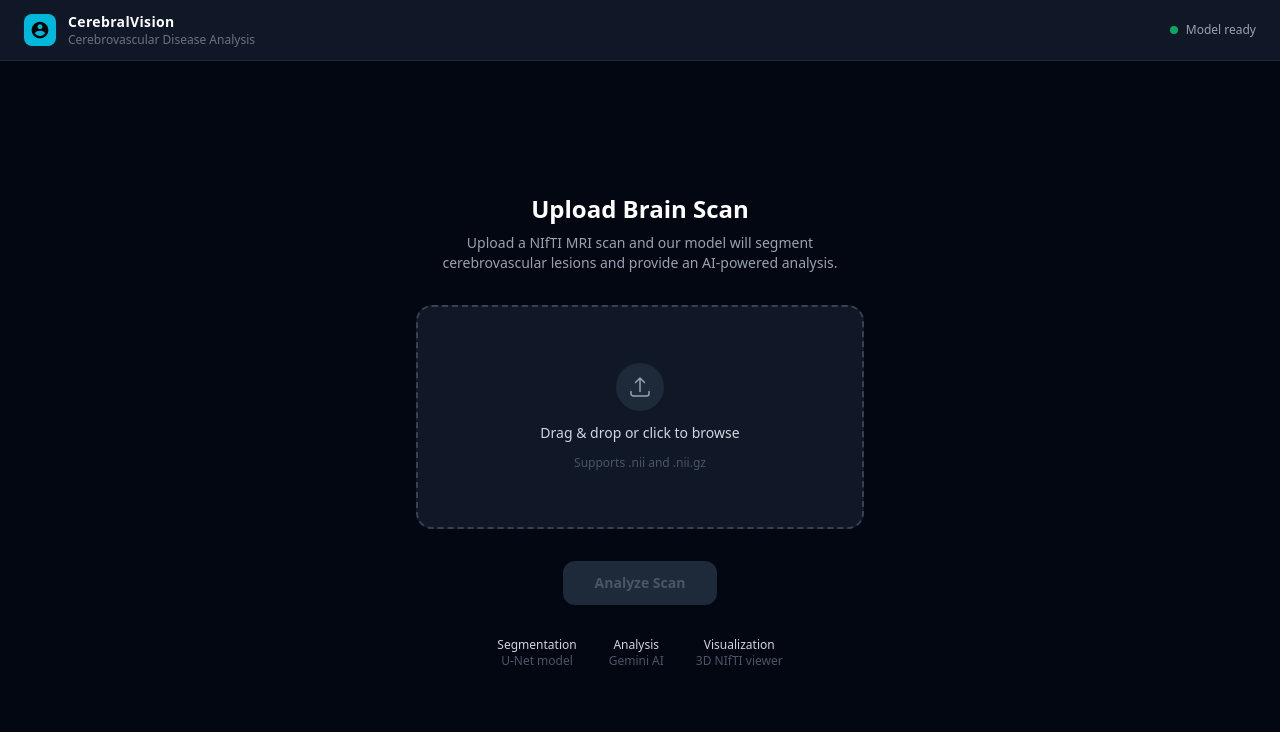
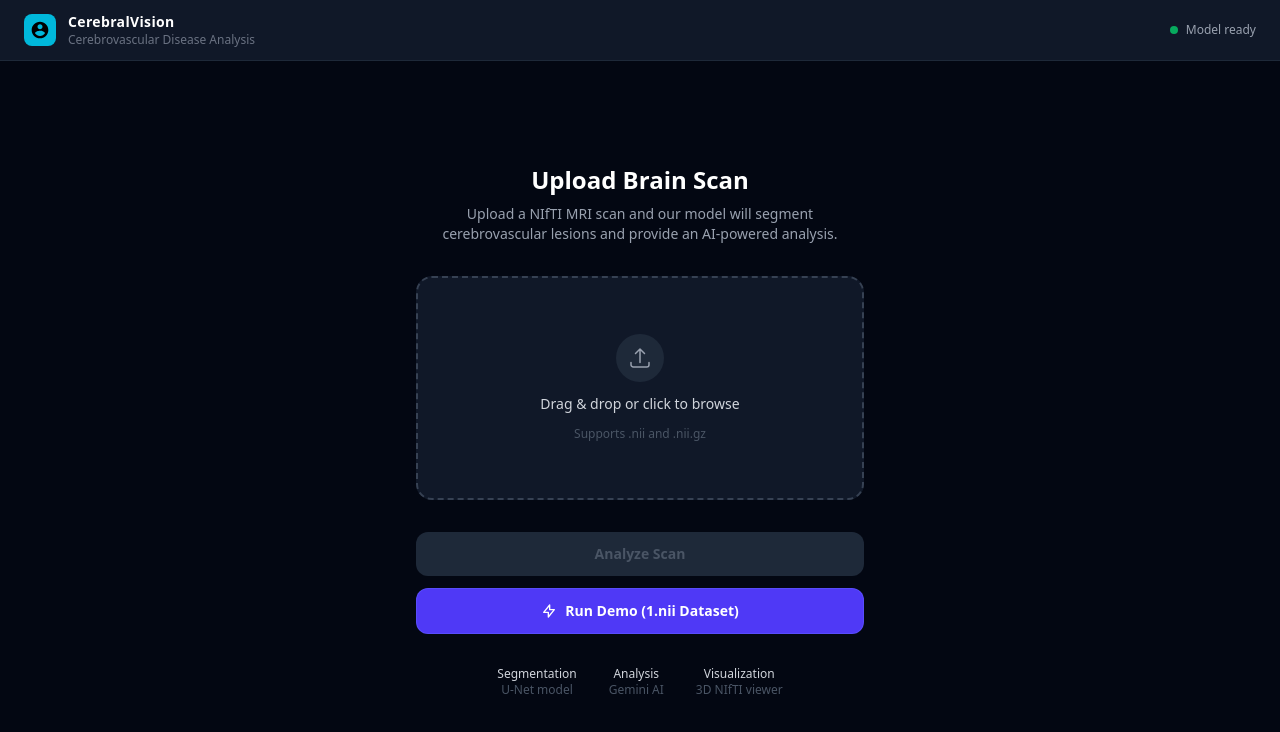
Before and after one commit to dustintliang/WildHacks26, a React (Vite) app in the folder frontend/: page / in a window 1280 px wide. Shown: the top 732 px of the page. Built offline with nearby package versions, Linux system fonts and the light colour scheme.

Commit message:
Connect frontend to backend and add demo mode

```diff
--- a/frontend/src/App.jsx
+++ b/frontend/src/App.jsx
@@ -4,7 +4,7 @@ import UploadZone from './components/UploadZone'
 import NiftiViewer from './components/NiftiViewer'
 import AnalysisPanel from './components/AnalysisPanel'
 
-const API_BASE = ''
+const API_BASE = 'http://localhost:8000'
 
 const LOADING_STEPS = [
   { label: 'Uploading scan', desc: 'Sending file to server...' },
@@ -21,7 +21,7 @@ export default function App() {
   const [error, setError] = useState(null)
   const [loadingStep, setLoadingStep] = useState(0)
 
-  const handleSubmit = async (file) => {
+  const handleSubmit = async (file, isDemo = false) => {
     setError(null)
     setOriginalFile(file)
     setMaskedBlob(null)
@@ -31,44 +31,68 @@ export default function App() {
     setPhase('processing')
 
     try {
-      const formData = new FormData()
-      formData.append('file', file)
-
+      let res;
       setLoadingStep(1)
 
-      const res = await fetch(`${API_BASE}/api/analyze`, {
-        method: 'POST',
-        body: formData,
-      })
+      if (isDemo) {
+        res = await fetch(`${API_BASE}/analyze/demo`, {
+          method: 'POST',
+        })
+      } else {
+        const formData = new FormData()
+        formData.append('file', file)
+        res = await fetch(`${API_BASE}/analyze`, {
+          method: 'POST',
+          body: formData,
+        })
+      }
 
       if (!res.ok) {
         const text = await res.text()
         throw new Error(text || `Server returned ${res.status}`)
       }
 
+      // Received 202 {"job_id": "..."}
+      const initialData = await res.json()
+      const jobId = initialData.job_id
+
       setLoadingStep(2)
-      const data = await res.json()
+
+      // Poll until complete
+      let data;
+      while (true) {
+        await new Promise(resolve => setTimeout(resolve, 3000)); // Poll every 3s
+        const pollRes = await fetch(`${API_BASE}/results/${jobId}`)
+        if (!pollRes.ok) throw new Error(`Polling failed: ${pollRes.status}`)
+        data = await pollRes.json()
+
+        if (data.status === 'complete' || data.status === 'failed') break;
+        // if processing, continue
+      }
+
+      if (data.status === 'failed') {
+         throw new Error(data.message || 'Pipeline failed during processing')
+      }
 
       let blob = null
-      if (data.masked_nifti_base64) {
-        const binary = atob(data.masked_nifti_base64)
-        const bytes = new Uint8Array(binary.length)
-        for (let i = 0; i < binary.length; i++) bytes[i] = binary.charCodeAt(i)
-        blob = new Blob([bytes], { type: 'application/octet-stream' })
-      } else if (data.masked_nifti_url) {
-        const url = data.masked_nifti_url.startsWith('http')
-          ? data.masked_nifti_url
-          : `${API_BASE}${data.masked_nifti_url}`
-        const r = await fetch(url)
-        if (!r.ok) throw new Error('Failed to fetch masked NIFTI file')
-        blob = await r.blob()
+      // Download the vessel mask
+      if (data.output_mask_path) {
+         // the path is absolute on the server, but we serve the /output directory
+         // so we extract the filename:
+         const filename = data.output_mask_path.split(/[\/\\]/).pop();
+         const r = await fetch(`${API_BASE}/output/${filename}`);
+         if (!r.ok) throw new Error('Failed to fetch the resulting vessel mask');
+         blob = await r.blob();
       }
 
       setLoadingStep(3)
       setMaskedBlob(blob)
-      setAnalysis(data.analysis ?? '')
+
+      const narrative = data?.gemini_report?.narrative_summary || "No AI narrative generated.";
+      setAnalysis(narrative)
       setPhase('results')
     } catch (e) {
+      console.error(e)
       setError(e.message)
       setPhase('upload')
     }
--- a/frontend/src/components/UploadZone.jsx
+++ b/frontend/src/components/UploadZone.jsx
@@ -102,11 +102,12 @@ export default function UploadZone({ onSubmit, error }) {
         </div>
       )}
 
+      <div className="flex flex-col gap-3 w-full max-w-md items-center">
         <button
           onClick={handleSubmit}
           disabled={!selected}
           className={`
-          px-8 py-3 rounded-xl font-semibold text-sm transition-all duration-200
+            w-full px-8 py-3 rounded-xl font-semibold text-sm transition-all duration-200
             ${selected
               ? 'bg-cyan-500 text-black hover:bg-cyan-400 active:scale-95'
               : 'bg-gray-800 text-gray-600 cursor-not-allowed'
@@ -115,6 +116,16 @@ export default function UploadZone({ onSubmit, error }) {
         >
           Analyze Scan
         </button>
+        <button
+          onClick={() => onSubmit(null, true)}
+          className="w-full px-8 py-3 rounded-xl font-semibold text-sm transition-all duration-200 bg-indigo-600 text-white hover:bg-indigo-500 active:scale-95 border border-indigo-500/50 flex items-center justify-center gap-2"
+        >
+          <svg className="w-4 h-4" fill="none" viewBox="0 0 24 24" stroke="currentColor">
+            <path strokeLinecap="round" strokeLinejoin="round" strokeWidth={2} d="M13 10V3L4 14h7v7l9-11h-7z" />
+          </svg>
+          Run Demo (1.nii Dataset)
+        </button>
+      </div>
 
       <div className="flex gap-8 text-center">
         {[
```
Also changed, not shown: 1 other file (tests, documents, lock files or other folders). Lines whose indentation alone changed are shown as unchanged.
